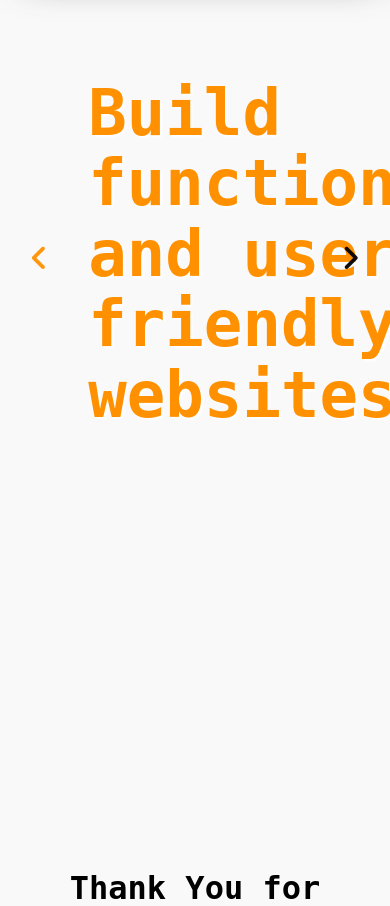
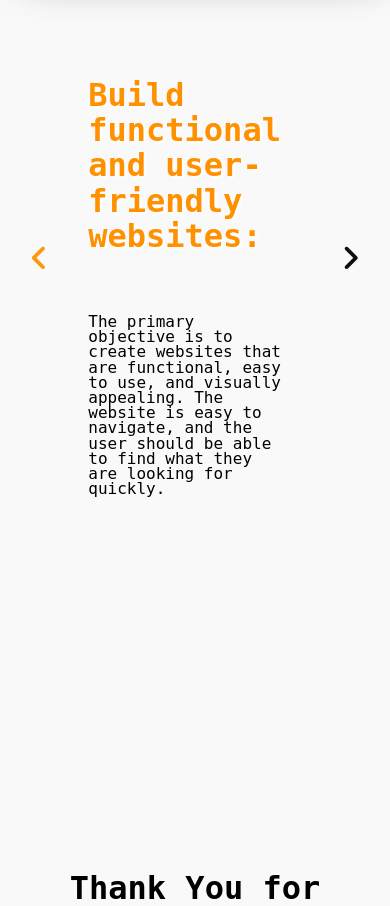
Before and after one commit to dhanigill/dhanigill.github.io, a PHP site: page /goals.html in a window 390 px wide. Shown: the part 99-1005 px from the top of the page. Run offline with PHP 8.4, Linux system fonts and the light colour scheme.

Commit message:
Add files via upload

```diff
--- a/goals.css
+++ b/goals.css
@@ -97,5 +97,13 @@
     .sliderItem {
         width: 50%;
         left: 17.5%;
+        flex-direction: column;
+        gap: 50px;
+    }
+    .sliderHead {
+        font-size: 2em;
+    }
+    .sliderItem p{
+        font-size: 1em;
     }
 }
--- a/goals.html
+++ b/goals.html
@@ -48,7 +48,7 @@
         <div class="sliderItem"><div class="sliderHead">Keep up with technological advancements:</div><p>Staying up to date with
             new web technologies,
             tools, and trends to ensure that the website is modern and competitive.</p></div>
-        <button class="btnR" type="button"><i class="fa-solid fa-angle-right fa-beat-fade fa-2xl"></i></button>
+        <button class="btnR" type="button"><i class="fa-solid fa-angle-right fa-beat-fade fa-2xl" style="color:#000000;"></i></button>
     </div>
     <div class="Footer">
         <h1>Thank You for visiting!!</h1>
```
